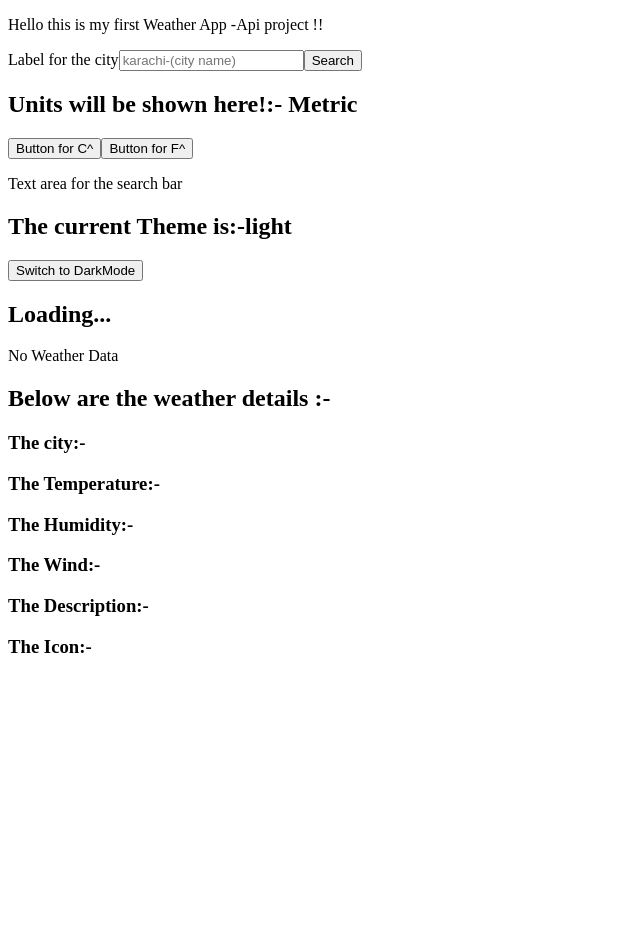
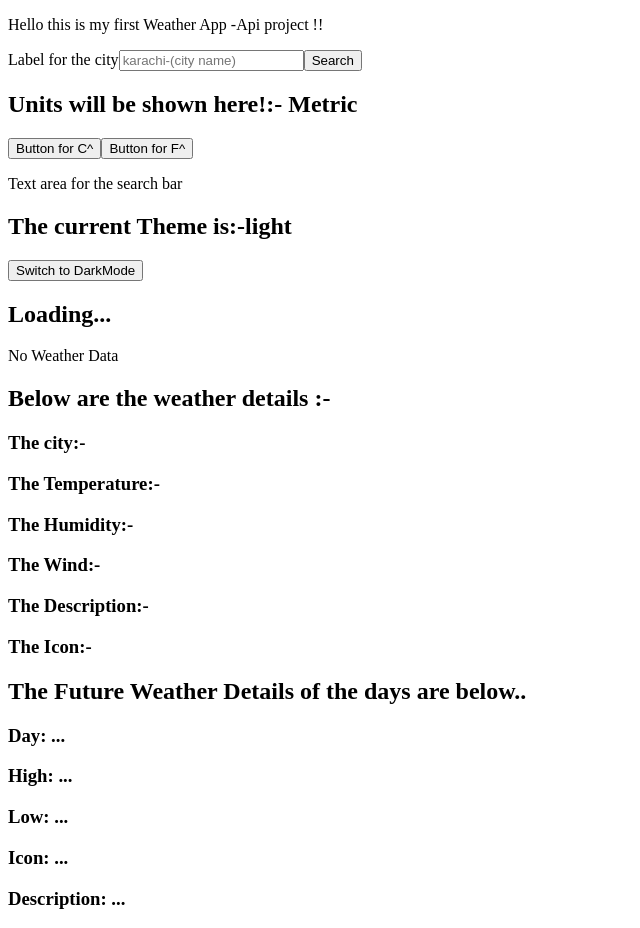
Before and after one commit to mszohaib/Weather_WebApp_AIProject, a React (Vite) app: page / in a window 1280 px wide. Shown: the whole page, without its empty margins (0-640 px from the left). Before the commit the page ends 800 px from the top, so only its background shows below. Built offline with nearby package versions, Linux system fonts and the light colour scheme.

Commit message:
Created the ForestCard Component- Hardcoded Values atm

```diff
--- a/src/App.jsx
+++ b/src/App.jsx
@@ -7,6 +7,7 @@ import Loader from "./components/Loader";
 import ThemeToggle from "./components/ThemeToggle";
 import WeatherNow from "./components/WeatherNow";
 import appServices from "./services/appServices";
+import ForecastList from "./components/ForecastList";
 
 function App() {
   //declared all the states to stores
@@ -71,7 +72,8 @@ function App() {
         <p>No Weather Data</p>
       )}
       <WeatherNow />
-      {/* <ForecastCard /> */}
+      <ForecastCard />
+      {/* <ForecastList /> */}
     </>
   );
 }
--- a/src/components/ForecastCard.jsx
+++ b/src/components/ForecastCard.jsx
@@ -1,9 +1,14 @@
 export default function ForecastCard() {
+  //The componenet that shows the future days weathers like for one day like Monday,Tuesday or wednesday
   return (
     <div>
-      <h2>Theme here dark or light </h2>
-      <button>Button for dark </button>
-      <button>Button for light! </button>
+      {/* The weather details will show down- Just placeholders at the moment */}
+      <h2>The Future Weather Details of the days are below..</h2>
+      <h3>Day: ...</h3>
+      <h3>High: ...</h3>
+      <h3>Low: ...</h3>
+      <h3>Icon: ...</h3>
+      <h3>Description: ...</h3>
     </div>
   );
 }
```
